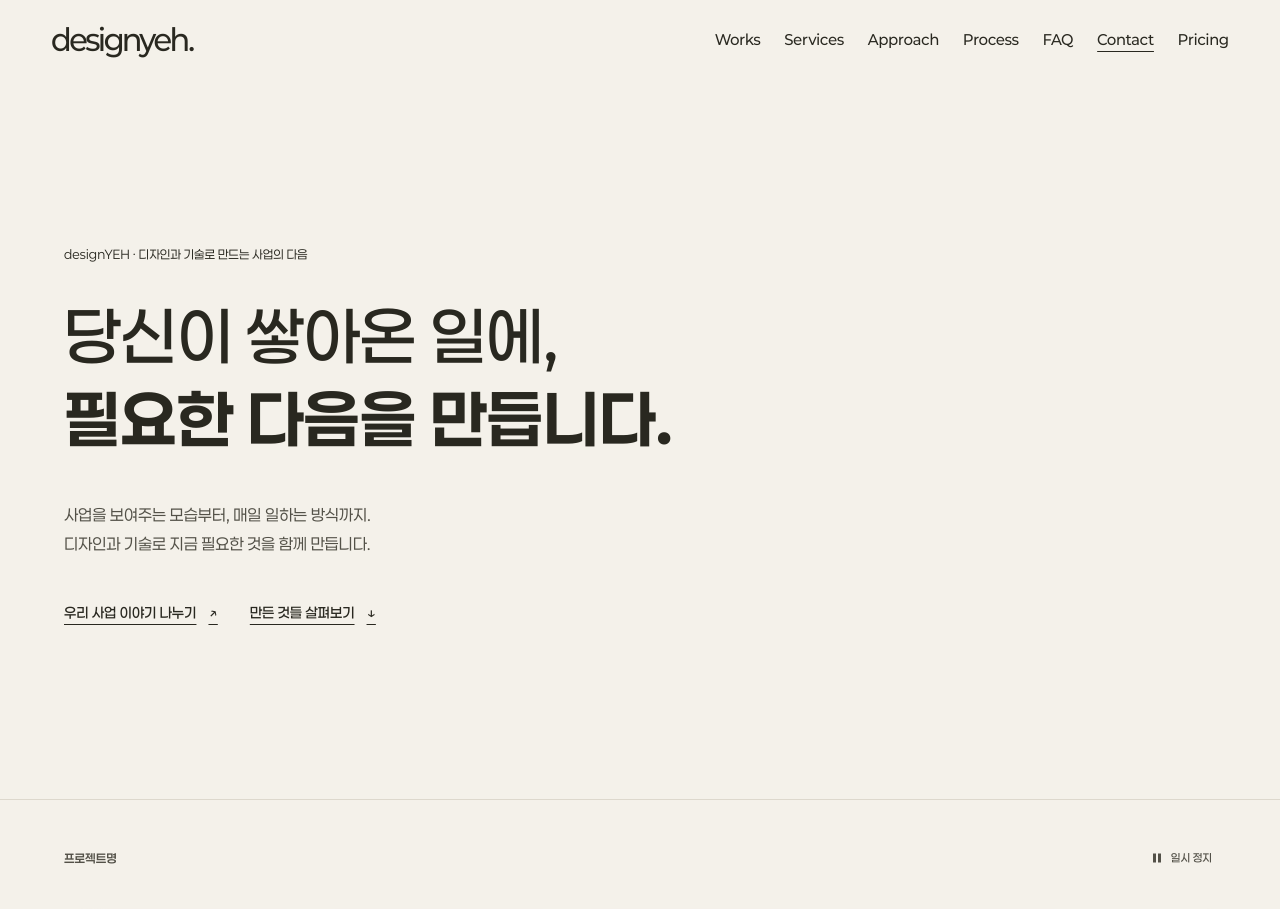
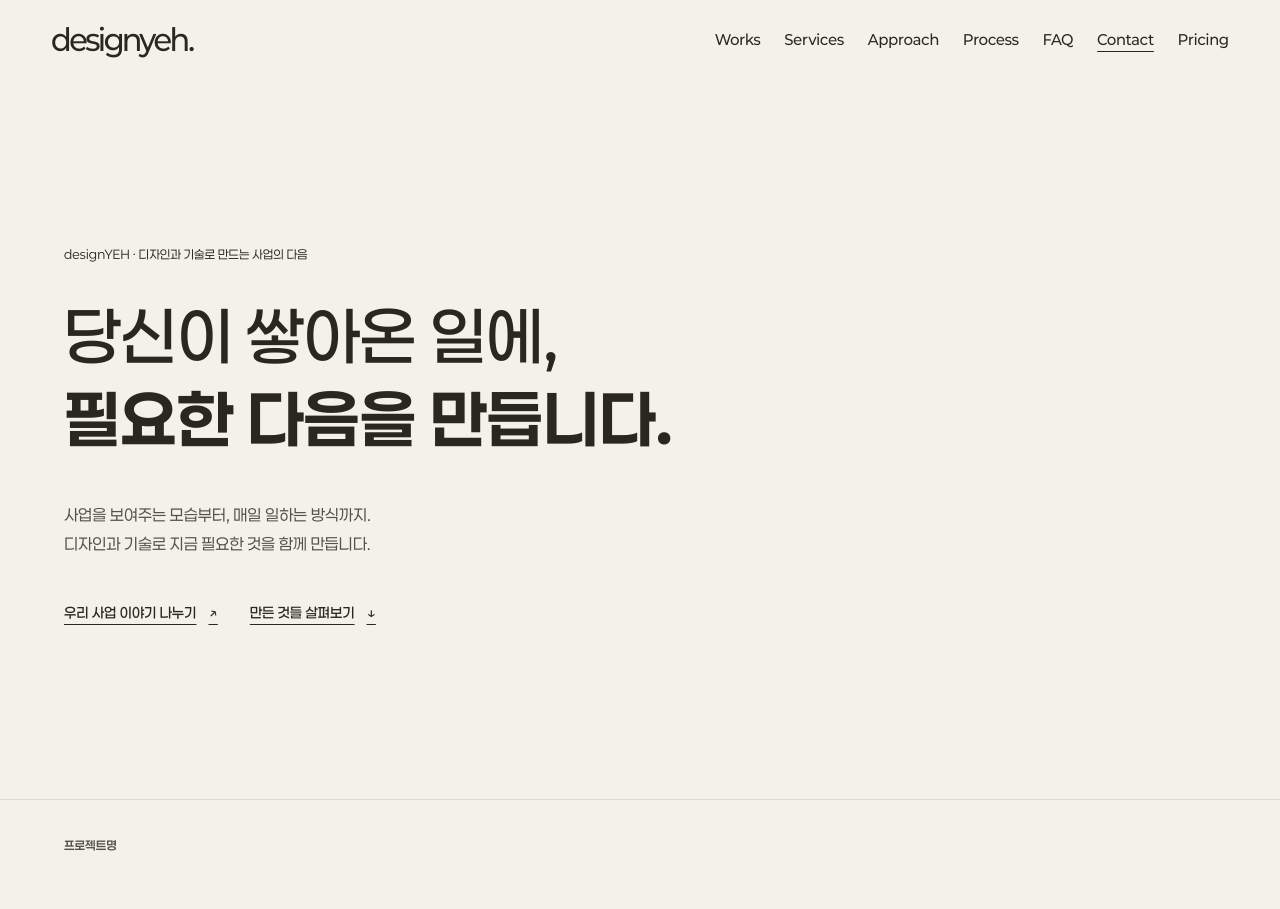
Before and after one commit to wonyoung-R/designyeh, a Next.js app: page / in a window 1280 px wide. Shown: the top 909 px of the page. Built offline with nearby package versions, Linux system fonts and the light colour scheme.

Commit message:
fix: remove project carousel pause controls

```diff
--- a/src/app/gallery.css
+++ b/src/app/gallery.css
@@ -256,10 +256,8 @@ body.gallery {
 .agency-hero .cta-row { margin-top: 32px; gap: 12px 32px; }
 .project-strip { padding: 36px clamp(20px, 5vw, 80px) 44px; border-bottom: 1px solid var(--rule); }
 .project-strip-inner { max-width: 1280px; margin-inline: auto; }
-.project-strip-heading { display: flex; align-items: center; justify-content: space-between; gap: 20px; margin-bottom: 20px; }
+.project-strip-heading { margin-bottom: 24px; }
 .project-strip h2 { margin: 0; font: 400 12px/1.5 var(--g-sans); letter-spacing: 0; color: var(--ink-soft); }
-.project-carousel-toggle { display: inline-flex; align-items: center; justify-content: center; gap: 8px; min-height: 44px; padding: 0 4px; border: 0; background: transparent; color: var(--ink-soft); font-size: 11px; cursor: pointer; }
-.project-carousel-toggle:hover { color: var(--ink); }
 .project-strip-scroll { overflow: hidden; padding-block: 8px; overscroll-behavior-x: contain; mask-image: linear-gradient(to right, transparent, #000 4%, #000 96%, transparent); }
 .project-carousel-track { display: flex; width: max-content; animation: project-carousel-drift 36s linear infinite; }
 .project-logo-list { display: flex; align-items: center; flex: 0 0 auto; list-style: none; margin: 0; padding: 0; }
@@ -272,9 +270,6 @@ body.gallery {
 .project-logo-mavs { max-width: 170px; }
 .project-logo-hoopnote { display: inline-flex; align-items: center; gap: 7px; font-size: 27px; font-weight: 700; letter-spacing: -.045em; }
 .project-logo-hoopnote img { width: 42px; height: 42px; object-fit: contain; filter: grayscale(1); mix-blend-mode: multiply; }
-.project-strip-scroll:hover .project-carousel-track,
-.project-strip-scroll:focus-within .project-carousel-track,
-.project-strip-inner[data-paused="true"] .project-carousel-track { animation-play-state: paused; }
 .project-strip-scroll:focus-visible { outline: 3px solid var(--blue); outline-offset: 5px; }
 /* Keyboard navigation uses one stationary, scrollable set of links. */
 .project-strip-scroll:focus-within { overflow-x: auto; mask-image: none; }
@@ -401,7 +396,6 @@ body.gallery {
 }
 @media (prefers-reduced-motion: reduce) {
   html { scroll-behavior: auto; }
-  .project-carousel-toggle { display: none; }
   .project-strip-scroll { overflow-x: auto; mask-image: none; }
   .project-logo-list[aria-hidden="true"] { display: none; }
   *, *::before, *::after { animation: none !important; transition: none !important; scroll-behavior: auto !important; }
--- a/src/components/project-carousel.tsx
+++ b/src/components/project-carousel.tsx
@@ -1,6 +1,5 @@
 "use client"
 
-import { useState } from "react"
 import { asset } from "@/lib/assets"
 import type { Work } from "@/lib/works"
 
@@ -15,19 +14,12 @@ function ProjectLogo({ work }: { work: Work }) {
 }
 
 export function ProjectCarousel({ works }: { works: Work[] }) {
-  const [paused, setPaused] = useState(false)
   const projects = PROJECT_IDS.flatMap(id => works.filter(work => work.id === id))
 
   return (
-    <div className="project-strip-inner" data-paused={paused}>
+    <div className="project-strip-inner">
       <div className="project-strip-heading">
         <h2 id="project-strip-title">프로젝트명</h2>
-        <button className="project-carousel-toggle" type="button" aria-controls="project-carousel" aria-pressed={paused} onClick={() => setPaused(value => !value)}>
-          <svg width="12" height="12" viewBox="0 0 12 12" fill="currentColor" aria-hidden="true">
-            {paused ? <path d="M3 1.5 10 6l-7 4.5Z" /> : <path d="M2 1.5h3v9H2zM7 1.5h3v9H7z" />}
-          </svg>
-          <span>{paused ? "자동 재생" : "일시 정지"}</span>
-        </button>
       </div>
       <div id="project-carousel" className="project-strip-scroll" role="region" aria-labelledby="project-strip-title" tabIndex={0} onBlur={event => {
         if (!event.currentTarget.contains(event.relatedTarget)) event.currentTarget.scrollLeft = 0
```
Also changed, not shown: 1 other file (tests, documents, lock files or other folders).
